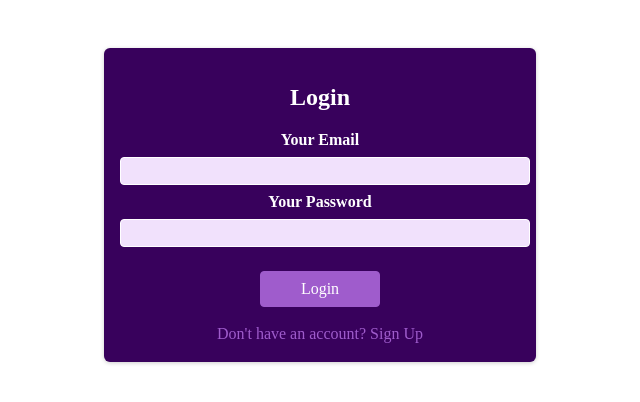
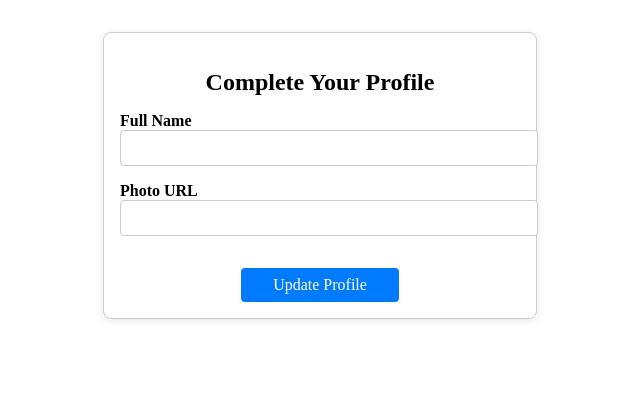
Before and after one commit to awasthishashank/reactExpenseTracker, a React (Vite) app: page /complete-profile in a window 1280 px wide. Before the commit this address led to /. Shown: the top 402 px of the page, without its empty margins (320-960 px from the left). Built offline with nearby package versions, Linux system fonts and the light colour scheme.

Commit message:
update profile

```diff
--- a/src/App.jsx
+++ b/src/App.jsx
@@ -1,17 +1,26 @@
-import { Switch, Route, Redirect } from 'react-router-dom';
+import { BrowserRouter as Router, Switch, Route, Redirect } from 'react-router-dom';
 import { AuthContextProvider } from './store/AuthContext';
 import AuthForm from './components/Auth/AuthForm';
 import Welcome from './components/Welcome';
+import CompleteProfile from './components/CompleteProfile';
 
 function App() {
   return (
     <AuthContextProvider>
+      <Router>
         <Switch>
           <Route path="/" exact>
             <AuthForm />
           </Route>
+          <Route path="/welcome">
+            <Welcome />
+          </Route>
+          <Route path="/complete-profile">
+            <CompleteProfile />
+          </Route>
           <Redirect to="/" />
         </Switch>
+      </Router>
     </AuthContextProvider>
   );
 }
--- a/src/components/Auth/AuthForm.jsx
+++ b/src/components/Auth/AuthForm.jsx
@@ -1,87 +1,3 @@
-// import { useState, useRef } from "react";
-// import classes from "./SignupForm.module.css";
-
-// const AuthForm = () => {
-//   const emailInputRef = useRef();
-//   const passwordInputRef = useRef();
-//   const confirmPasswordInputRef = useRef();
-//   const [isLoading, setIsLoading] = useState(false);
-//   const [error, setError] = useState(null);
-
-//   const submitHandler = (event) => {
-//     event.preventDefault();
-//     const enteredEmail = emailInputRef.current.value;
-//     const enteredPassword = passwordInputRef.current.value;
-//     const enteredConfirmPassword = confirmPasswordInputRef.current.value;
-
-//     if (enteredPassword !== enteredConfirmPassword) {
-//       setError("Passwords do not match!");
-//       return;
-//     }
-
-//     setIsLoading(true);
-//     setError(null);
-
-//     fetch("https://identitytoolkit.googleapis.com/v1/accounts:signUp?key=AIzaSyCcErHXDGkKboWX0RyiBeUrz1T2YaYHx-M", {
-//       method: "POST",
-//       body: JSON.stringify({
-//         email: enteredEmail,
-//         password: enteredPassword,
-//         returnSecureToken: true,
-//       }),
-//       headers: {
-//         "Content-Type": "application/json",
-//       },
-//     })
-//       .then((res) => {
-//         setIsLoading(false);
-//         if (res.ok) {
-//           return res.json();
-//         } else {
-//           return res.json().then((data) => {
-//             let errorMessage = "Authentication Failed";
-//             if (data && data.error && data.error.message) {
-//               errorMessage = data.error.message;
-//             }
-//             throw new Error(errorMessage);
-//           });
-//         }
-//       })
-//       .then((data) => {
-//         console.log("User has successfully signed up.");
-//       })
-//       .catch((err) => {
-//         setError(err.message);
-//       });
-//   };
-
-//   return (
-//     <section className={classes.auth}>
-//       <h1>Sign Up</h1>
-//       <form onSubmit={submitHandler}>
-//         <div className={classes.control}>
-//           <label htmlFor="email">Your Email</label>
-//           <input type="email" id="email" required ref={emailInputRef} />
-//         </div>
-//         <div className={classes.control}>
-//           <label htmlFor="password">Your Password</label>
-//           <input type="password" id="password" required ref={passwordInputRef} />
-//         </div>
-//         <div className={classes.control}>
-//           <label htmlFor="confirmPassword">Confirm Password</label>
-//           <input type="password" id="confirmPassword" required ref={confirmPasswordInputRef} />
-//         </div>
-//         <div className={classes.actions}>
-//           <button type="submit">Create Account</button>
-//           {isLoading && <p>Loading...</p>}
-//           {error && <p className={classes.error}>{error}</p>}
-//         </div>
-//       </form>
-//     </section>
-//   );
-// };
-
-// export default AuthForm;
 import { useState, useRef, useContext } from "react";
 import { useHistory } from "react-router-dom";
 import classes from "./AuthForm.module.css";
@@ -150,12 +66,8 @@ const AuthForm = () => {
         }
       })
       .then((data) => {
-        if (isLogin) {
-          authCtx.login(data.idToken);
-          history.replace("/welcome");
-        } else {
-          console.log("User has successfully signed up.");
-        }
+        authCtx.login(data.idToken);
+        history.replace('/welcome');
       })
       .catch((err) => {
         setError(err.message);
@@ -185,7 +97,7 @@ const AuthForm = () => {
           {isLoading && <p>Loading...</p>}
           {error && <p className={classes.error}>{error}</p>}
           <button type="button" className={classes.toggle} onClick={switchAuthModeHandler}>
-            {isLogin ? "Don't have an account? Sign Up" : "Already have an account? Login"}
+            {isLogin ? "Create new account" : "Login with existing account"}
           </button>
         </div>
       </form>
--- /dev/null
+++ b/src/components/CompleteProfile.jsx
@@ -0,0 +1,79 @@
+import { useRef, useState, useContext } from 'react';
+import { useHistory } from 'react-router-dom';
+import AuthContext from '../store/AuthContext';
+import classes from './CompleteProfile.module.css';
+
+const CompleteProfile = () => {
+  const history = useHistory();
+  const authCtx = useContext(AuthContext);
+  const fullNameInputRef = useRef();
+  const photoUrlInputRef = useRef();
+  const [isLoading, setIsLoading] = useState(false);
+  const [error, setError] = useState(null);
+
+  const submitHandler = (event) => {
+    event.preventDefault();
+    const enteredFullName = fullNameInputRef.current.value;
+    const enteredPhotoUrl = photoUrlInputRef.current.value;
+
+    setIsLoading(true);
+    setError(null);
+
+    fetch(`https://identitytoolkit.googleapis.com/v1/accounts:update?key=AIzaSyCcErHXDGkKboWX0RyiBeUrz1T2YaYHx-M`, {
+      method: 'POST',
+      body: JSON.stringify({
+        idToken: authCtx.token,
+        displayName: enteredFullName,
+        photoUrl: enteredPhotoUrl,
+        returnSecureToken: true,
+      }),
+      headers: {
+        'Content-Type': 'application/json',
+      },
+    })
+      .then((res) => {
+        setIsLoading(false);
+        if (res.ok) {
+          return res.json();
+        } else {
+          return res.json().then((data) => {
+            let errorMessage = 'Profile update failed!';
+            if (data && data.error && data.error.message) {
+              errorMessage = data.error.message;
+            }
+            throw new Error(errorMessage);
+          });
+        }
+      })
+      .then((data) => {
+        console.log("Profile updated successfully!");
+        history.replace('/welcome');
+      })
+      .catch((err) => {
+        setError(err.message);
+      });
+  };
+
+  return (
+    <section className={classes.completeProfile}>
+      <h1>Complete Your Profile</h1>
+      <form onSubmit={submitHandler}>
+        <div className={classes.control}>
+          <label htmlFor="fullName">Full Name</label>
+          <input type="text" id="fullName" required ref={fullNameInputRef} />
+        </div>
+        <div className={classes.control}>
+          <label htmlFor="photoUrl">Photo URL</label>
+          <input type="text" id="photoUrl" required ref={photoUrlInputRef} />
+        </div>
+        <div className={classes.actions}>
+          <button type="submit">Update Profile</button>
+          {isLoading && <p>Loading...</p>}
+          {error && <p className={classes.error}>{error}</p>}
+        </div>
+      </form>
+    </section>
+  );
+};
+
+export default CompleteProfile;
--- /dev/null
+++ b/src/components/CompleteProfile.module.css
@@ -0,0 +1,63 @@
+/* CompleteProfile.module.css */
+
+.completeProfile {
+    margin: 2rem auto;
+    max-width: 400px;
+    padding: 1rem;
+    border: 1px solid #ccc;
+    border-radius: 8px;
+    box-shadow: 0 2px 8px rgba(0, 0, 0, 0.1);
+  }
+
+  .completeProfile h1 {
+    text-align: center;
+    margin-bottom: 1rem;
+  }
+
+  .completeProfile form {
+    display: flex;
+    flex-direction: column;
+  }
+
+  .completeProfile .control {
+    margin-bottom: 1rem;
+  }
+
+  .completeProfile label {
+    font-weight: bold;
+  }
+
+  .completeProfile input {
+    width: 100%;
+    padding: 0.5rem;
+    font-size: 1rem;
+    border: 1px solid #ccc;
+    border-radius: 4px;
+  }
+
+  .completeProfile .actions {
+    display: flex;
+    justify-content: center;
+    align-items: center;
+    gap: 1rem;
+    margin-top: 1rem;
+  }
+
+  .completeProfile button {
+    font: inherit;
+    cursor: pointer;
+    color: white;
+    background-color: #007bff;
+    border: none;
+    padding: 0.5rem 2rem;
+    border-radius: 4px;
+  }
+
+  .completeProfile button:hover {
+    background-color: #0056b3;
+  }
+
+  .completeProfile .error {
+    color: red;
+    text-align: center;
+  }
--- /dev/null
+++ b/src/components/ProfileIncomplete.jsx
@@ -0,0 +1,19 @@
+import { useHistory } from 'react-router-dom';
+import classes from './ProfileIncomplete.module.css';
+
+const ProfileIncomplete = () => {
+  const history = useHistory();
+
+  const completeProfileHandler = () => {
+    history.push('/complete-profile');
+  };
+
+  return (
+    <section className={classes.profileIncomplete}>
+      <h2>Your profile is incomplete!</h2>
+      <button onClick={completeProfileHandler}>Complete Profile</button>
+    </section>
+  );
+};
+
+export default ProfileIncomplete;
--- /dev/null
+++ b/src/components/ProfileIncomplete.module.css
@@ -0,0 +1,19 @@
+.profileIncomplete {
+    text-align: center;
+    margin-top: 2rem;
+  }
+
+  .profileIncomplete h2 {
+    color: red;
+  }
+
+  .profileIncomplete button {
+    font: inherit;
+    cursor: pointer;
+    color: white;
+    background: #ff0055;
+    border: 1px solid #ff0055;
+    padding: 0.5rem 2rem;
+    border-radius: 4px;
+    margin-top: 1rem;
+  }
--- a/src/components/Welcome.jsx
+++ b/src/components/Welcome.jsx
@@ -1,9 +1,17 @@
-import React from 'react';
+import React, { useContext } from 'react';
+import AuthContext from '../store/AuthContext';
+import ProfileIncomplete from './ProfileIncomplete';
 
 const Welcome = () => {
+  const authCtx = useContext(AuthContext);
+
+  // Assume that profile completion is checked via a context or state
+  const isProfileComplete = false; // Replace with actual check
+
   return (
     <section>
       <h1>Welcome to Expense Tracker</h1>
+      {!isProfileComplete && <ProfileIncomplete />}
     </section>
   );
 };
--- a/src/store/AuthContext.jsx
+++ b/src/store/AuthContext.jsx
@@ -4,12 +4,11 @@ const AuthContext = React.createContext({
   token: '',
   isLoggedIn: false,
   login: (token) => {},
-  logout: () => {}
+  logout: () => {},
 });
 
 export const AuthContextProvider = (props) => {
-  const initialToken = localStorage.getItem('token');
-  const [token, setToken] = useState(initialToken);
+  const [token, setToken] = useState(null);
 
   const userIsLoggedIn = !!token;
 
@@ -23,18 +22,21 @@ export const AuthContextProvider = (props) => {
     localStorage.removeItem('token');
   };
 
+  useEffect(() => {
+    const storedToken = localStorage.getItem('token');
+    if (storedToken) {
+      setToken(storedToken);
+    }
+  }, []);
+
   const contextValue = {
     token: token,
     isLoggedIn: userIsLoggedIn,
     login: loginHandler,
-    logout: logoutHandler
+    logout: logoutHandler,
   };
 
-  return (
-    <AuthContext.Provider value={contextValue}>
-      {props.children}
-    </AuthContext.Provider>
-  );
+  return <AuthContext.Provider value={contextValue}>{props.children}</AuthContext.Provider>;
 };
 
 export default AuthContext;
```
Lines whose indentation alone changed are shown as unchanged.
